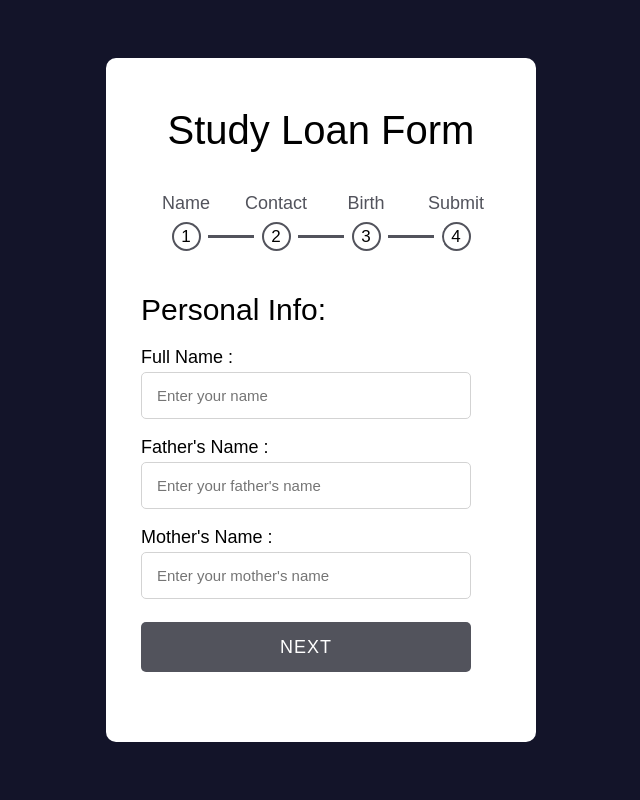
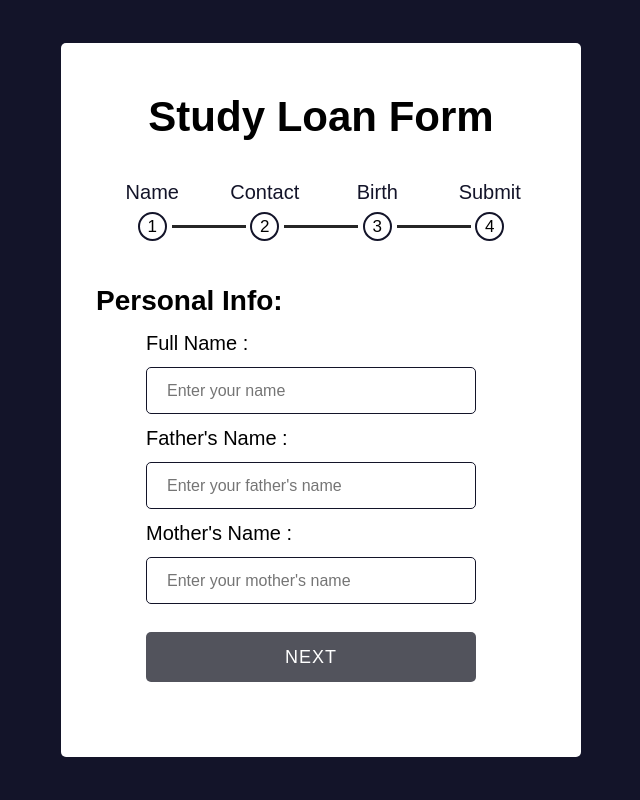
Before and after one commit to vineetsingh0809/myform, a PHP site: page / in a window 1280 px wide. Shown: the whole page, without its empty margins (319-959 px from the left). Run offline with PHP 8.4, Linux system fonts and the light colour scheme.

Commit message:
Change in code

```diff
--- a/mform.html
+++ b/mform.html
@@ -57,19 +57,19 @@
                         Personal Info:
                     </div>
                     <div class="field">
-                        <div class="label">
+                        <div class="label" style="font-size: 20px;">
                             Full Name :
                         </div>
                         <input type="text" placeholder="Enter your name" required>
                     </div>
                     <div class="field">
-                        <div class="label">
+                        <div class="label" style="font-size: 20px;">
                             Father's Name :
                         </div>
                         <input type="text" placeholder="Enter your father's name" required>
                     </div>
                     <div class="field">
-                        <div class="label">
+                        <div class="label" style="font-size: 20px;">
                             Mother's Name :
                         </div>
                         <input type="text" placeholder="Enter your mother's name" required>
@@ -83,19 +83,19 @@
                         Contact Info:
                     </div>
                     <div class="field">
-                        <div class="label">
+                        <div class="label" style="font-size: 20px;">
                             Email :
                         </div>
                         <input type="text" placeholder="Enter email" required>
                     </div>
                     <div class="field">
-                        <div class="label">
+                        <div class="label" style="font-size: 20px;">
                             Phone Number :
                         </div>
                         <input type="Number" placeholder="Enter phone number">
                     </div>
                     <div class="field">
-                        <div class="label">
+                        <div class="label" style="font-size: 20px;">
                             Address :
                         </div>
                         <input type="text" placeholder="Enter address" required>
@@ -110,19 +110,19 @@
                         Date of Birth:
                     </div>
                     <div class="field">
-                        <div class="label">
+                        <div class="label" style="font-size: 20px;">
                             Date :
                         </div>
                         <input type="date" name="begin" placeholder="dd-mm-yyyy" value="" min="1950-01-01" max="2030-12-31" required>
                     </div>
                     <div class="field">
-                        <div class="label">
+                        <div class="label" style="font-size: 20px;">
                             Age :
                         </div>
                         <input type="Number" placeholder="What's your age" required>
                     </div>
                     <div class="field">
-                        <div class="label">
+                        <div class="label" style="font-size: 20px;">
                             Gender :
                         </div>
                         <select>
@@ -142,13 +142,13 @@
                         Amount:
                     </div>
                     <div class="field">
-                        <div class="label">
+                        <div class="label" style="font-size: 20px;">
                             Loan for what :
                         </div>
                         <input type="text" placeholder="Explain why you need loan">
                     </div>
                     <div class="field">
-                        <div class="label">
+                        <div class="label" style="font-size: 20px;">
                             Amount :
                         </div>
                         <input type="password" placeholder="Enter the amount">
--- a/style3.css
+++ b/style3.css
@@ -3,10 +3,7 @@
   margin: 0;
   padding: 0;
   outline: none;
-  font-family: "Public Sans", sans-serif;
-}
-html {
-  font-size: 62.5%;
+  font-family: "Public-Snas", sans-serif;
 }
 body {
   display: flex;
@@ -15,24 +12,22 @@ body {
   min-height: 100vh;
   overflow: hidden;
   background-color: #131429;
-  background-size: 100%;
 }
 ::selection {
   color: #fff;
-  background: #d43f8d;
+  background: gainsboro;
 }
 .container {
-  max-width: 70rem;
-  width: 36rem;
+  width: 450px;
   background: #fff;
   text-align: center;
-  border-radius: 1rem;
-  padding: 5rem 3.5rem 1rem 3.5rem;
+  border-radius: 5px;
+  padding: 50px 35px 10px 35px;
 }
 .container header {
-  font-size: 4rem;
-  font-weight: 60;
-  margin: 0 0 3rem 0;
+  font-size: 42px;
+  font-weight: 600;
+  margin: 0 0 30px 0;
 }
 .container .form-outer {
   width: 100%;
@@ -48,48 +43,47 @@ body {
 }
 .form-outer form .page .title {
   text-align: left;
-  font-size: 3rem;
-  font-weight: 500;
+  font-size: 28px;
+  font-weight: bolder;
 }
 .form-outer form .page .field {
-  width: 33rem;
-  height: 4.5rem;
-  margin: 4.5rem 0;
+  width: 330px;
+  height: 45px;
+  margin: 50px;
   display: flex;
   position: relative;
 }
 form .page .field .label {
-  font-size: 1.8rem;
   position: absolute;
-  top: -2.5rem;
+  top: -35px;
   font-weight: 500;
 }
 form .page .field input {
   height: 100%;
   width: 100%;
-  border: 0.1rem solid lightgrey;
-  border-radius: 0.5rem;
-  padding-left: 1.5rem;
-  font-size: 1.5rem;
+  border: 1px solid #131429;
+  border-radius: 5px;
+  padding-left: 20px;
+  font-size: 16px;
 }
 form .page .field select {
   width: 100%;
-  padding-left: 1rem;
-  font-size: 1.7rem;
+  padding-left: 10px;
+  font-size: 17px;
   font-weight: 500;
 }
 form .page .field button {
   width: 100%;
-  height: calc(100% + 0.5rem);
+  height: calc(100% + 5px);
   border: none;
   background: #52535c;
-  margin-top: -2rem;
-  border-radius: 0.5rem;
+  margin-top: -20px;
+  border-radius: 5px;
   color: #fff;
   cursor: pointer;
-  font-size: 1.8rem;
+  font-size: 18px;
   font-weight: 500;
-  letter-spacing: 0.1rem;
+  letter-spacing: 1px;
   text-transform: uppercase;
   transition: 0.5s ease;
 }
@@ -97,42 +91,42 @@ form .page .field button:hover {
   background: #099e00;
 }
 form .page .btns button {
-  margin-top: -2rem !important;
+  margin-top: -20px !important;
 }
 form .page .btns button.prev {
-  margin-right: 0.3rem;
-  font-size: 1.7rem;
+  margin-right: 3px;
+  font-size: 17px;
 }
 form .page .btns button.next {
-  margin-left: 0.3rem;
+  margin-left: 3px;
 }
 .container .progress-bar {
   display: flex;
-  margin: 4rem 0;
+  margin: 40px 0;
   user-select: none;
 }
 .container .progress-bar .step {
   text-align: center;
-  width: 100%;
+  width: 200%;
   position: relative;
 }
 .container .progress-bar .step p {
   font-weight: 500;
-  font-size: 1.8rem;
-  color: #52535c;
-  margin-bottom: 0.8rem;
+  font-size: 20px;
+  color: #131429;
+  margin-bottom: 8px;
 }
 .progress-bar .step .bullet {
-  height: 2.5rem;
-  width: 2.5rem;
-  border: 0.2rem solid #52535c;
+  height: 25px;
+  width: 25px;
+  border: 2px solid #131429;
   display: inline-block;
   border-radius: 50%;
   position: relative;
   transition: 0.2s;
   font-weight: 500;
-  font-size: 1.7rem;
-  line-height: 2.5rem;
+  font-size: 17px;
+  line-height: 25px;
 }
 .progress-bar .step .bullet.active {
   border-color: #099e00;
@@ -150,11 +144,11 @@ form .page .btns button.next {
 .progress-bar .step .bullet:after {
   position: absolute;
   content: "";
-  bottom: 1.1rem;
-  right: -5.5rem;
-  height: 0.3rem;
-  width: 4.6rem;
-  background: #52535c;
+  bottom: 11px;
+  right: -81px;
+  height: 3px;
+  width: 74px;
+  background: #262626;
 }
 .progress-bar .step .bullet.active:after {
   background: #099e00;
@@ -179,7 +173,7 @@ form .page .btns button.next {
   position: absolute;
   left: 50%;
   top: 70%;
-  font-size: 1.5rem;
+  font-size: 15px;
   transform: translate(-50%, -50%);
   display: none;
 }
@@ -188,9 +182,17 @@ form .page .btns button.next {
   color: #fff;
 }
 
-@media (max-width: 998px) {
-  html {
-    font-size: 60%;
-    width: 100%;
+@media screen and (max-width: 851px) {
+  .bullet.active {
+    font-size: xx-large;
+  }
+  .container {
+    width: 450px;
+    text-align: center;
+    border-radius: 5px;
+    padding: 50px 35px 10px 35px;
+    display: flex;
+    align-items: center;
+    justify-content: center;
   }
 }
```
